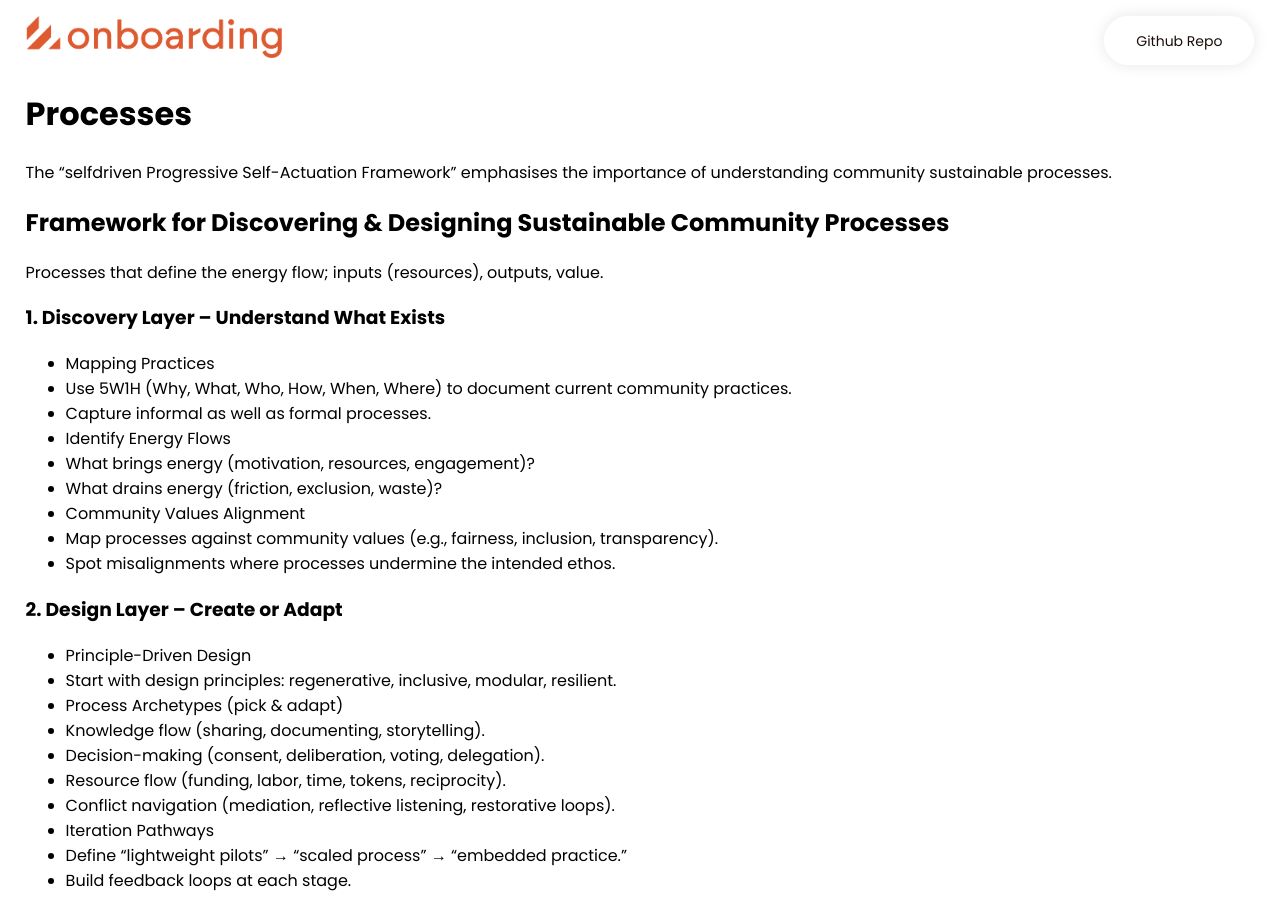
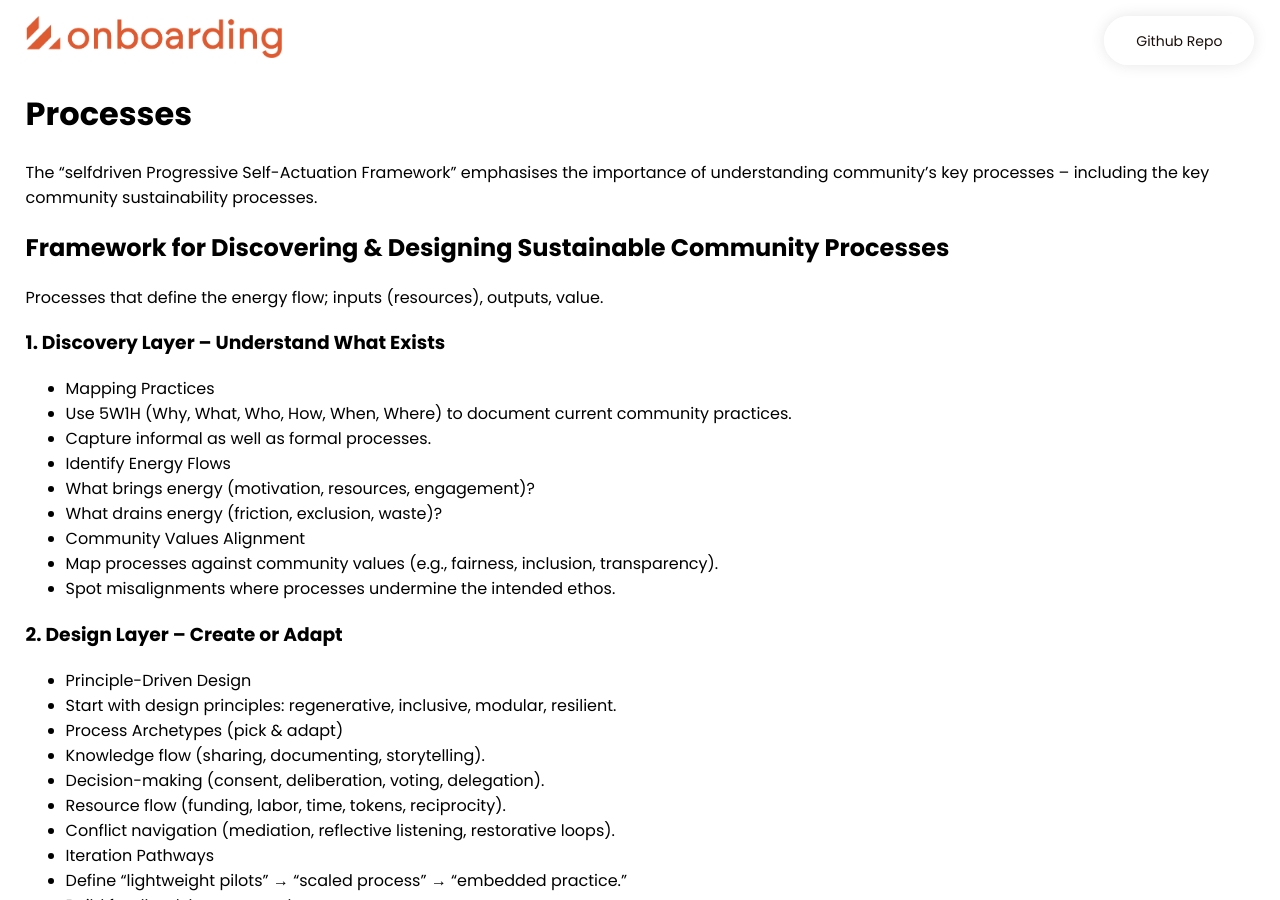
Before and after one commit to selfdriven-engagement/selfdriven-actuate, a Jekyll site: the page built from docs/pages/processes.md, in a window 1280 px wide and 900 px high. Built offline with Jekyll 4.4.1, drawn with Linux system fonts in a browser that asks for light colours.

Commit message:
Update processes.md

```diff
--- a/docs/pages/processes.md
+++ b/docs/pages/processes.md
@@ -6,7 +6,7 @@ permalink: /processes/
 
 # Processes
 
-The “selfdriven Progressive Self-Actuation Framework" emphasises the importance of understanding community sustainable processes.
+The “selfdriven Progressive Self-Actuation Framework" emphasises the importance of understanding community's key processes -- including the key community sustainability processes.
 
 ## Framework for Discovering & Designing Sustainable Community Processes
 
```
